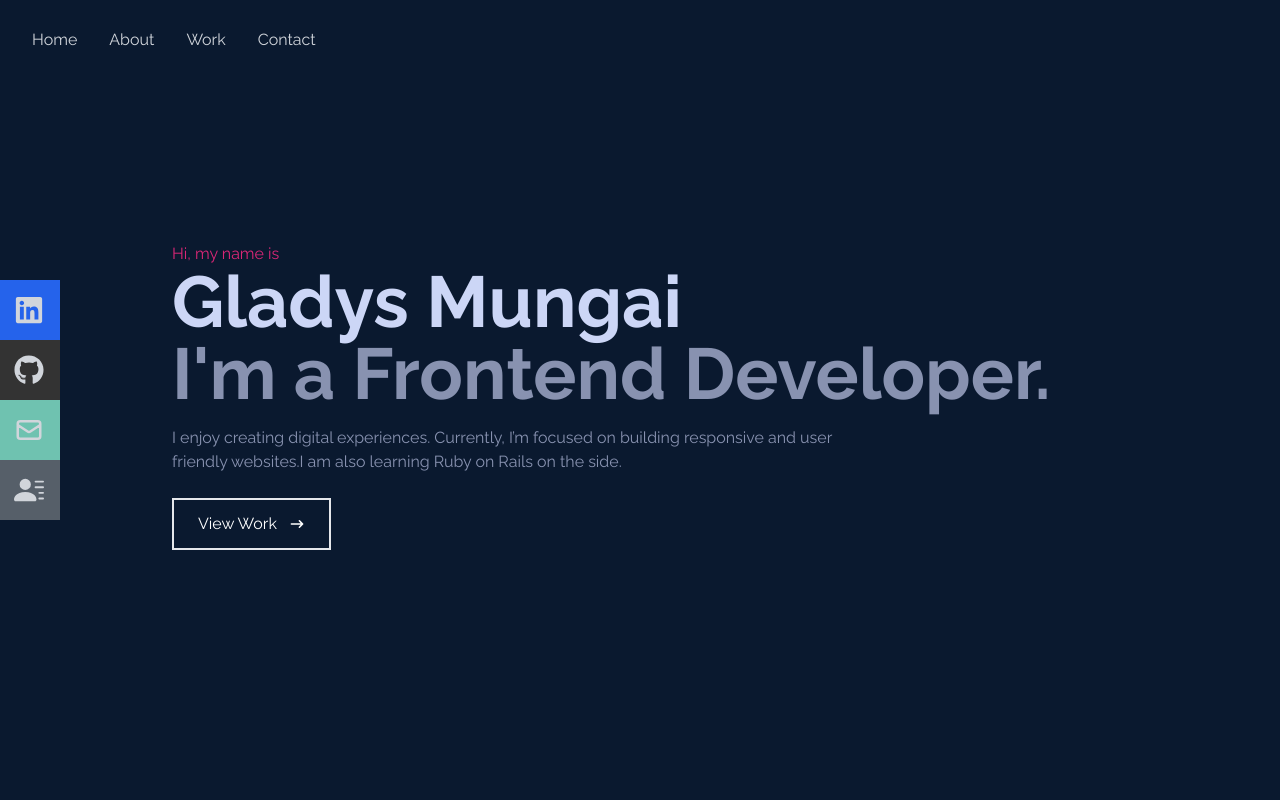
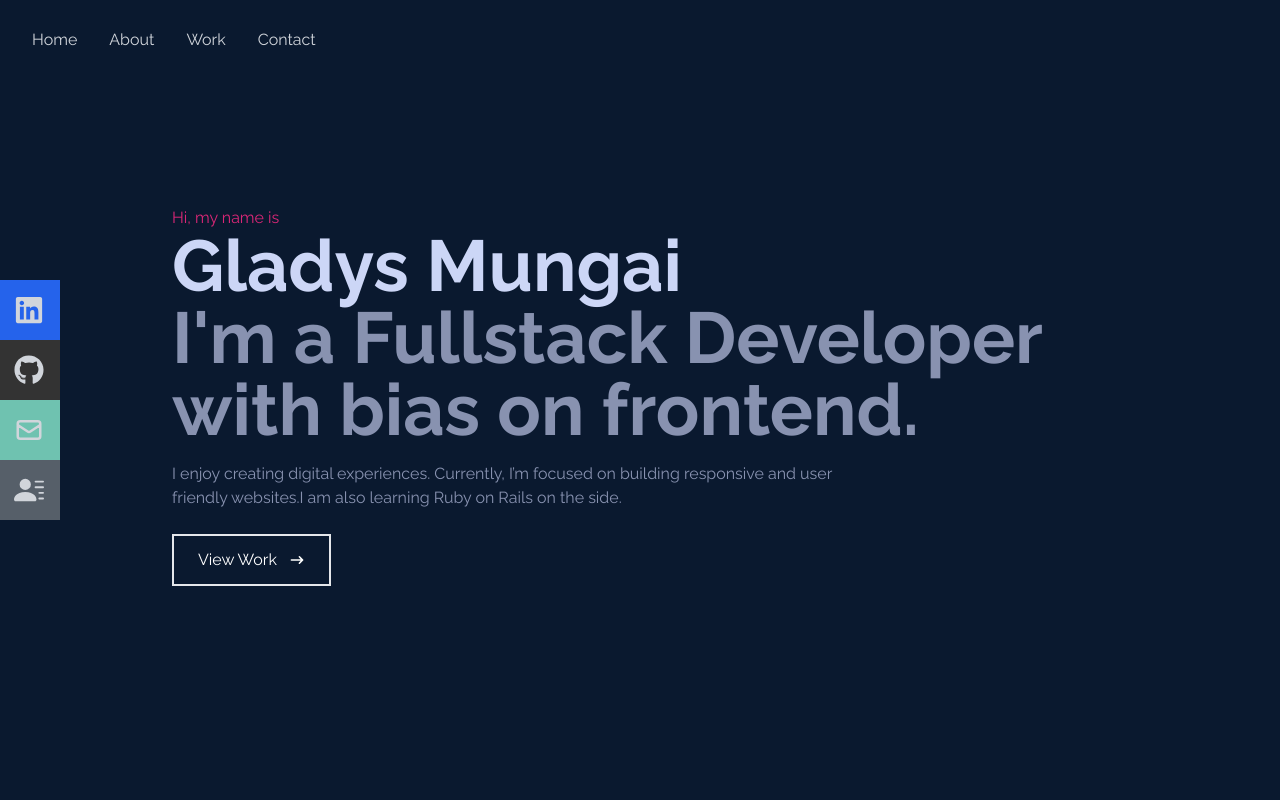
Before and after one commit to GLADYS-CODES/my-portfolio, a React (Vite) app: page / in a window 1280 px wide. Shown: the top 800 px of the page. Built offline with nearby package versions, Linux system fonts and the light colour scheme.

Commit message:
Update Home.jsx

```diff
--- a/src/components/Home.jsx
+++ b/src/components/Home.jsx
@@ -12,7 +12,7 @@ const Home = () => {
           Gladys Mungai
         </h1>
         <h2 className='text-4xl sm:text-7xl font-bold text-[#8892b0]'>
-          I'm a  Frontend Developer.
+          I'm a  Fullstack Developer with bias on frontend.
         </h2>
         <p className='text-[#8892b0] py-4 max-w-[700px]'>
           I enjoy creating  digital experiences. Currently, I’m focused on
```
